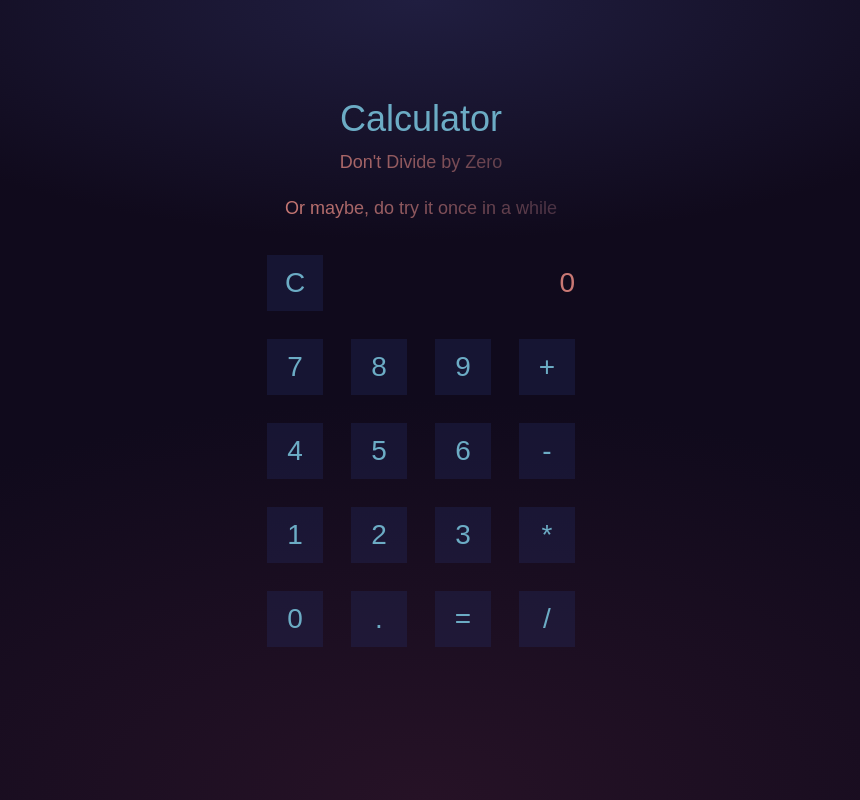
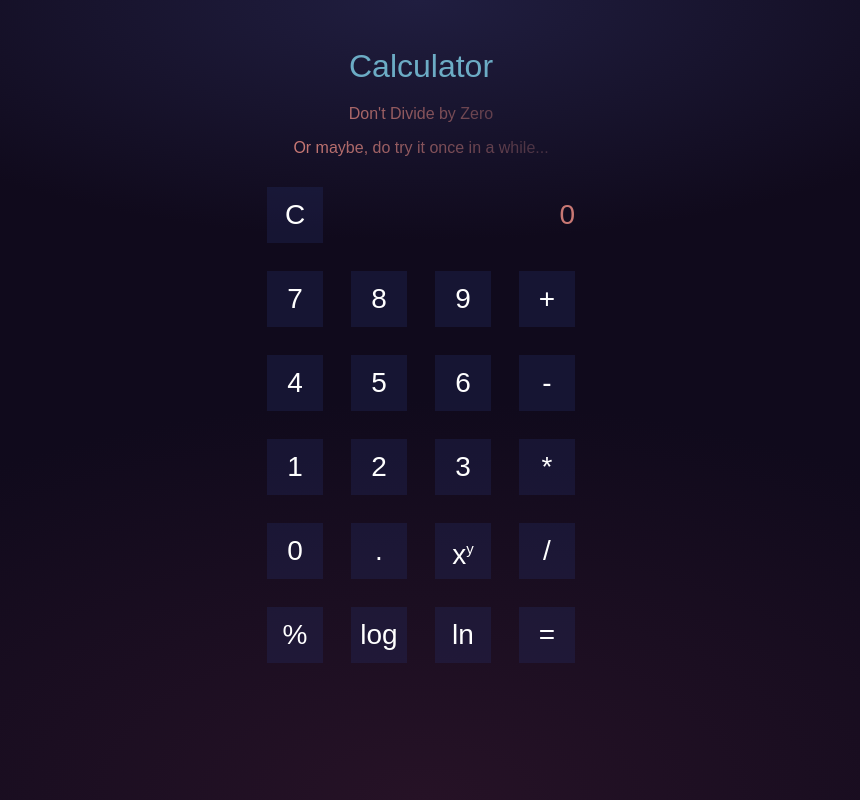
Before and after one commit to gaurav-bhatia-4080/Calculator, a plain HTML site: page index.html in a window 1280 px wide. Shown: the whole page, without its empty margins (219-1079 px from the left). Drawn offline with Linux system fonts and the light colour scheme.

Commit message:
changes to UI

```diff
--- a/assets/css/styles.css
+++ b/assets/css/styles.css
@@ -5,19 +5,21 @@ html {
       radial-gradient(60% 50% ellipse at center bottom, #261226 0%, #100a1c 100%);
     background-attachment: fixed;
     color: #6cacc5;
+    font-family: 'Montserrat', sans-serif;
   }
 
   body {
     color: #6cacc5;
-    font: 300 18px/1.6 "Source Sans Pro",sans-serif;
+    /*font: 300 18px/1.6 'Montserrat',sans-serif;*/
     margin: 0;
-    padding: 5em 0 2em;
+    padding: 3em 0 2em;
     text-align: center;
   }
 
   h1 {
     font-weight: 300;
     margin: 0;
+    margin-bottom: 20px;
   }
 
   /* Gradient text only on Webkit */
@@ -76,17 +78,23 @@ html {
     margin: 0.25em;
     width: 2em;
     height: 2em;
-    transition: all 0.5s;
+    transition: all 1s ease 0s;
   }
   button:hover {
       background: #201e40;
+      box-shadow:
+      text-shadow: 0px 0px 6px rgba(255, 255, 255, 1);
+      -webkit-box-shadow: 0px 5px 40px -10px rgba(0,0,0,1);
+      -moz-box-shadow: 0px 5px 40px -10px rgba(0,0,0,1);
+      transition: all 1s ease 0s;
   }
   button:focus {
       outline: 0;
   }
-  button:focus::after{
+  /* The value fade-ins that appear */
+/*  button:focus::after{
 
-      /* The value fade-ins that appear */
+
       animation: zoom 1s;
       animation-iteration-count: 1;
       animation-fill-mode: both;
@@ -94,26 +102,30 @@ html {
       cursor: default;
       font-size: 100px;
       position: absolute;
-           top: 1.5em;
-           left: 50%;
+      top: 1.5em;
+      left: 50%;
       text-align: center;
       margin-left: -24px;
       opacity: 0;
       width: 48px;
-      }
+      }*/
 
   /* Same as above, modified for operators */
-  .ops:focus::after {
+/*  .ops:focus::after {
     content: attr(data-ops);
     margin-left: -210px;
     width: 420px;
-  }
+  }*/
 
   /* Same as above, modified for result */
-  .equals:focus::after {
+/*  .equals:focus::after {
     content: attr(data-result);
     margin-left: -300px;
     width: 600px;
+  }*/
+
+  .less{
+    font-size: 15px;
   }
 
   /* Reset button */
@@ -136,7 +148,7 @@ html {
   }
 
     /* When button is revealed */
-  .reset .show {
+.show {
       top: 20em;
       animation: fadein 4s;
     }
@@ -228,3 +240,54 @@ html {
       margin: 0.5em;
     }
   }
+
+
+
+  .btn {
+  position: relative;
+  color: white;
+    width: 2em;
+    height: 2em;
+  line-height: 50px;
+  transition: all 0.3s;
+  /*margin-left: 40px;*/
+  text-align: center;
+  display: inline-block;
+
+}
+
+
+/*BUTTON STYLING*/
+
+
+.btn::before, .btn::after {
+  content: '';
+  position: absolute;
+  transition: all 0.3s;
+  bottom: 0;
+  left: 0;
+  width: 100%;
+  height: 100%;
+  z-index: 1;
+}
+
+.btn-six::before {
+  opacity: 0;
+  background: rgba(255, 255, 255, 0.1);
+  transform: scale(1.3, 1.3);
+}
+
+.btn-six:hover::before {
+  opacity: 1;
+  transform: scale(1, 1);
+}
+
+.btn-six::after {
+  transition: all 0.3s;
+  /*border: 1px solid rgba(255, 255, 255, 0.5);*/
+}
+
+.btn-six:hover::after {
+  transform: scale(0, 0);
+  opacity: 0;
+}
--- a/assets/js/index.js
+++ b/assets/js/index.js
@@ -1,4 +1,5 @@
-
+(function() {
+  "use strict";
 
   // Shortcut to get elements
   var el = function(element) {
@@ -10,15 +11,14 @@
   };
 
   // Variables
-  var viewer = el("#viewer"); // Calculator screen where result is displayed
-  var  equals = el("#equals"); // Equal button
-  console.log(equals)
-  var  nums = el(".num"); // List of numbers
-  var  ops = el(".ops"); // List of operators
-  var  theNum = ""; // Current number
-  var oldNum = ""; // First number
-  var  resultNum; // Result
-  var  operator; // Batman
+  var viewer = el("#viewer"), // Calculator screen where result is displayed
+    equals = el("#equals"), // Equal button
+    nums = el(".num"), // List of numbers
+    ops = el(".ops"), // List of operators
+    theNum = "", // Current number
+    oldNum = "", // First number
+    resultNum, // Result
+    operator; // Batman
 
   // When: Number is clicked. Get the current number selected
   var setNum = function() {
@@ -66,6 +66,18 @@
       case "divided by":
         resultNum = oldNum / theNum;
         break;
+      case "modulo":
+        resultNum = oldNum % theNum;
+        break;
+      case "to the power":
+        resultNum = oldNum ** theNum;
+        break;
+      case "log base 10":
+        resultNum = oldNum / theNum;
+        break;
+      case "log base e":
+        resultNum = oldNum / theNum;
+        break;
 
         // If equal is pressed without an operator, keep number and continue
       default:
@@ -76,14 +88,25 @@
     if (!isFinite(resultNum)) {
       if (isNaN(resultNum)) { // If result is not a number; set off by, eg, double-clicking operators
         resultNum = "You broke it!";
+        el('#calculator').classList.add("broken"); // Break calculator
+        el('#reset').classList.add("show"); // And show reset button
       } else { // If result is infinity, set off by dividing by zero
-        resultNum = "Look at what you've done";
+        resultNum = "Aww Snap!!";
         el('#calculator').classList.add("broken"); // Break calculator
         el('#reset').classList.add("show"); // And show reset button
       }
     }
 
     // Display result, finally!
+
+    console.log(typeof(resultNum));
+    if (typeof(resultNum)=="number"){
+      console.log("hello");
+      resultNum=resultNum.toPrecision(10);
+    }
+    else{
+      resultNum=resultNum;
+    }
     viewer.innerHTML = resultNum;
     equals.setAttribute("data-result", resultNum);
 
@@ -123,3 +146,5 @@
   el("#reset").onclick = function() {
     window.location = window.location;
   };
+
+}());
--- a/index.html
+++ b/index.html
@@ -4,45 +4,49 @@
     <title>Calculator</title>
     <!-- Linking CSS File -->
 	<link rel="stylesheet" type="text/css" href="assets/css/styles.css"></link>
-    <!-- Added JS -->
-    <script src="index.js"></script>
 	<!-- Including Font Awesome -->
 	<link rel="stylesheet" href="https://cdnjs.cloudflare.com/ajax/libs/font-awesome/4.7.0/css/font-awesome.min.css">
-
+    <meta name="viewport" content="Width=device-width, initial-scale=1">
 </head>
 <body>
 	<h1>Calculator</h1>
 	<p class="warning">Don't Divide by Zero</p>
-	<p class="warning">Or maybe, do try it once in a while</p>
+	<p class="warning">Or maybe, do try it once in a while...</p>
 
 	<div id="calculator" class="calculator">
 
-		  <button id="clear" class="clear">C</button>
+		  <button id="clear" class="clear btn btn-six">C</button>
 
 		  <div id="viewer" class="viewer">0</div>
 
-		  <button class="num" data-num="7">7</button>
-		  <button class="num" data-num="8">8</button>
-		  <button class="num" data-num="9">9</button>
-		  <button data-ops="plus" class="ops">+</button>
+		  <button class="num btn btn-six" data-num="7">7</button>
+		  <button class="num btn btn-six" data-num="8">8</button>
+		  <button class="num btn btn-six" data-num="9">9</button>
+		  <button data-ops="plus" class="ops btn btn-six">+</button>
 
-		  <button class="num" data-num="4">4</button>
-		  <button class="num" data-num="5">5</button>
-		  <button class="num" data-num="6">6</button>
-		  <button data-ops="minus" class="ops">-</button>
+		  <button class="num btn btn-six" data-num="4">4</button>
+		  <button class="num btn btn-six" data-num="5">5</button>
+		  <button class="num btn btn-six" data-num="6">6</button>
+		  <button data-ops="minus" class="ops btn btn-six">-</button>
 
-		  <button class="num" data-num="1">1</button>
-		  <button class="num" data-num="2">2</button>
-		  <button class="num" data-num="3">3</button>
-		  <button data-ops="times" class="ops">*</button>
+		  <button class="num btn btn-six" data-num="1">1</button>
+		  <button class="num btn btn-six" data-num="2">2</button>
+		  <button class="num btn btn-six" data-num="3">3</button>
+		  <button data-ops="times" class="ops btn btn-six">*</button>
 
-		  <button class="num" data-num="0">0</button>
-		  <button class="num" data-num=".">.</button>
-		  <button id="equals" class="equals" data-result="">=</button>
-		  <button data-ops="divided by" class="ops">/</button>
+		  <button class="num btn btn-six" data-num="0">0</button>
+		  <button class="num btn btn-six" data-num=".">.</button>
+		  <button data-ops="to the power" class="ops btn btn-six">x<sup class="less">y</sup> </button>
+		  <button data-ops="divided by" class="ops btn btn-six">/</button>
+
+		  <button data-ops="modulo " class="ops btn btn-six">%</button>
+		  <button data-ops="log base 10" class="ops btn btn-six">log</button>
+		  <button data-ops="log base e" class="ops btn btn-six">ln</button>
+		  <button id="equals" class="equals btn btn-six" data-result="">=</button>
+
 	</div>
 
 	<button id="reset" class="reset">Reset Universe?</button>
 </body>
-<script src="assets/js/script.js"></script>
+<script src="assets/js/index.js"></script>
 </html>
```
